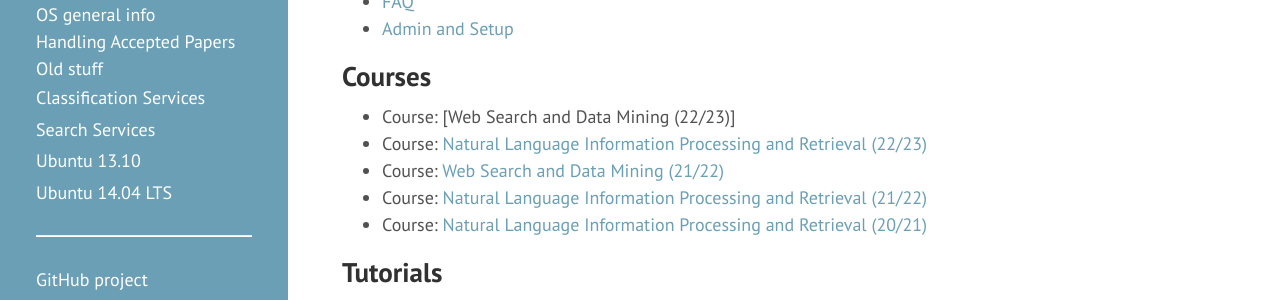
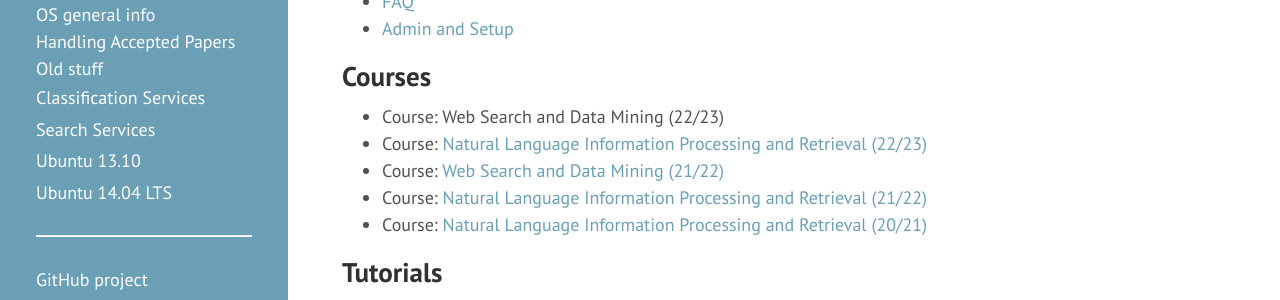
Before and after one commit to novasearch/wiki.novasearch.org, a Jekyll site: the page built from wiki/Main_Page.md, in a window 1280 px wide and 1130 px high. Shown: the part 289-589 px from the top of the window. Built offline with Jekyll 4.4.1, drawn with Linux system fonts in a browser that asks for light colours.

```diff
--- a/wiki/Main_Page.md
+++ b/wiki/Main_Page.md
@@ -23,7 +23,7 @@ How-to instructions for Cluster
 
 Courses
 --------------------
-- Course: [Web Search and Data Mining (22/23)]
+- Course: Web Search and Data Mining (22/23)
 - Course: [Natural Language Information Processing and Retrieval (22/23)](/wiki/NLIPR_2022)
 - Course: [Web Search and Data Mining (21/22)](/wiki/courses/WSDM_2022)
 - Course: [Natural Language Information Processing and Retrieval (21/22)](/wiki/IR_NLP_2021)
```
